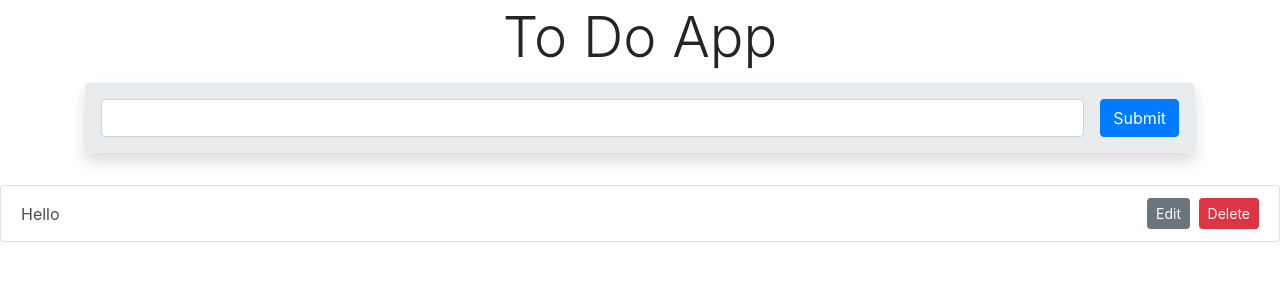
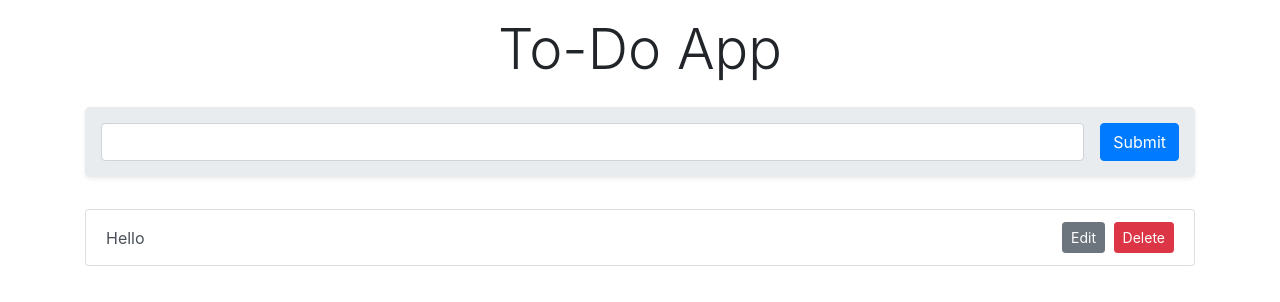
Before and after one commit to nix-arif/todo-app-sendiri, a plain HTML site: page index.html in a window 1280 px wide. Drawn offline with nearby package versions, Linux system fonts and the light colour scheme.

Commit message:
Changes to be committed:

```diff
--- a/index.html
+++ b/index.html
@@ -10,19 +10,17 @@
 
 <body>
 <div class="container">
-        <h1 class="display-4 text-center py-1">To Do App</h1>
-        <div class="jumbotron p-3 shadow">
-            <form action="">
-                <div class="d-flex align-item-center">
-                    <input type="text" class="form-control mr-3">
+    <h1 class="display-4 py-3 text-center py-1">To-Do App</h1>
+
+    <div class="jumbotron p-3 shadow-sm">
+        <form action="" class="d-flex">
+            <input class="form-control mr-3">
             <button class="btn btn-primary">Submit</button>
-                </div>
         </form>
     </div>
-    </div>
 
-    <ul class="list-group">
-        <li class="list-group-item list-group-item-action align-items-center d-flex justify-content-between">
+    <ul class="list-group pb-5">
+        <li class="list-group-item list-group-item-action d-flex align-items-center justify-content-between">
             <span>Hello</span>
             <div>
             <button class="btn btn-secondary btn-sm mr-1">Edit</button>
@@ -30,6 +28,7 @@
             </div>
         </li>
     </ul>
+</div>
 
 
 </body>
```
Lines whose indentation alone changed are shown as unchanged.
